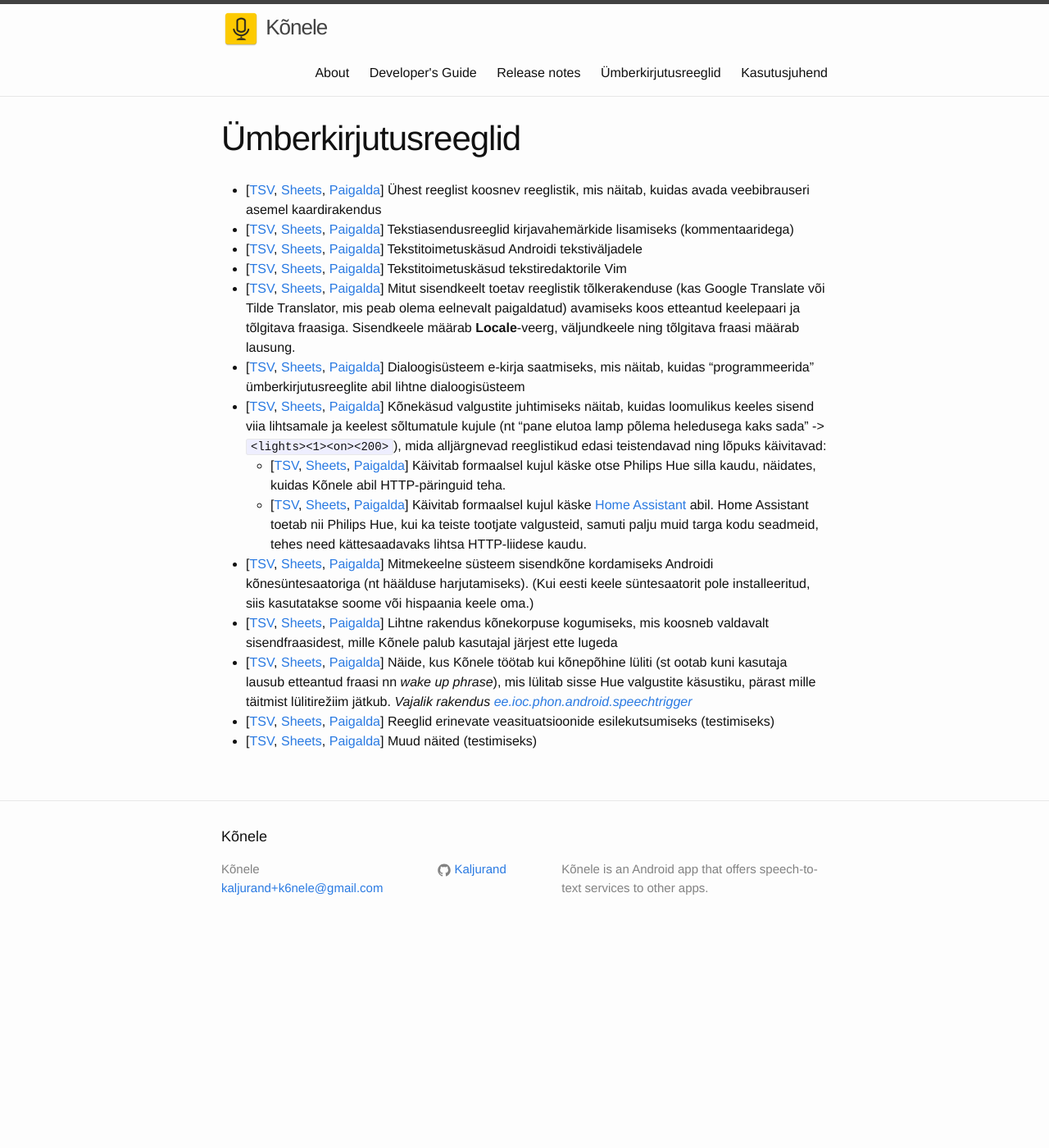
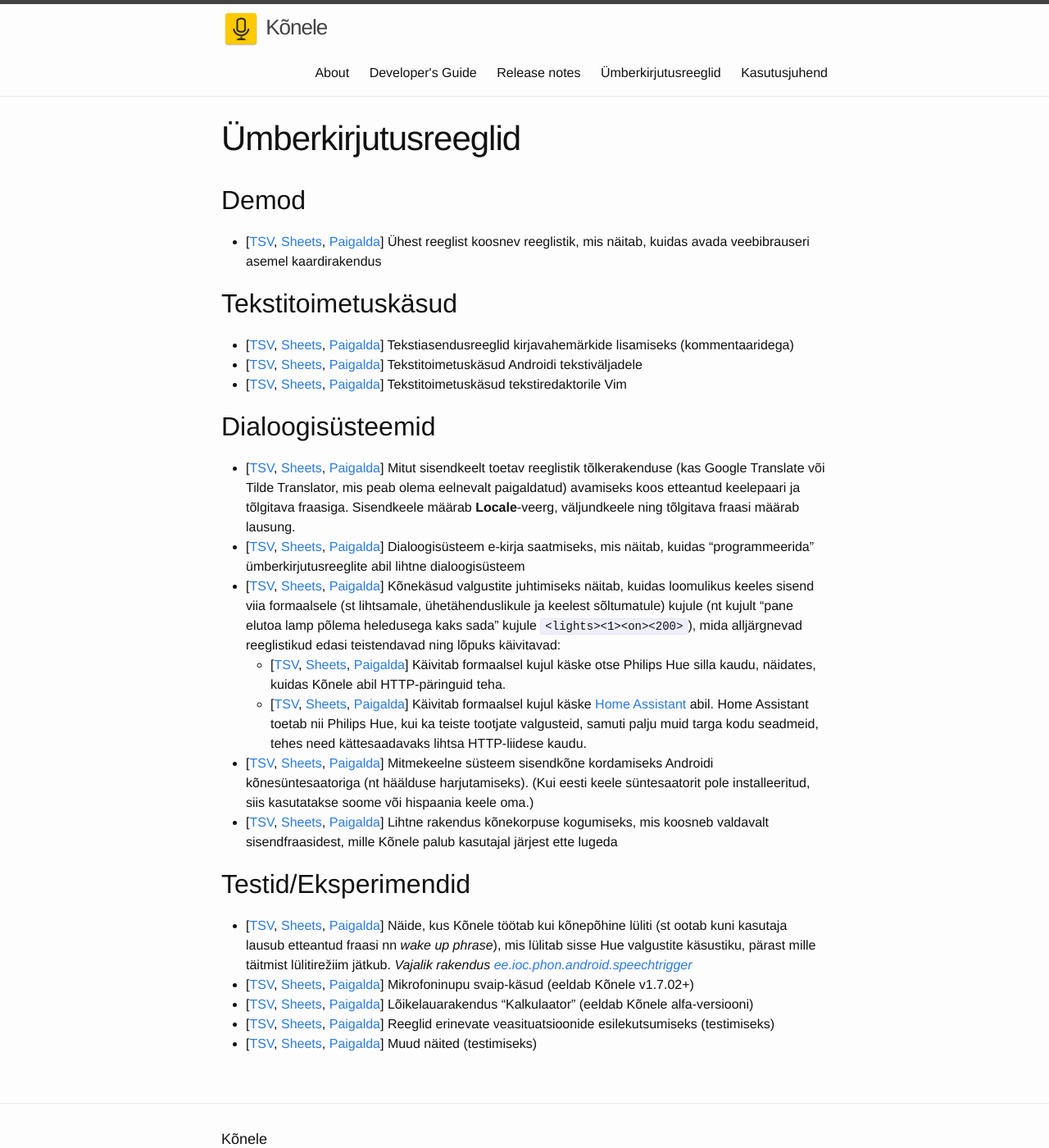
Before and after one commit to Kaljurand/K6nele, a Jekyll site: the page built from docs/et/rewrites.md, in a window 1280 px wide and 1400 px high. Shown: the whole window at 82% size. Built offline with Jekyll 4.4.1, drawn with Linux system fonts in a browser that asks for light colours; comment, search, counter and statistics services are not loaded.

Commit message:
Rewrites page: add sections + 2 new experim tables

```diff
--- a/docs/et/rewrites.md
+++ b/docs/et/rewrites.md
@@ -3,17 +3,34 @@
 comments: true
 title: Ümberkirjutusreeglid
 ---
+Demod
+-----
+
 - [[TSV](https://docs.google.com/spreadsheets/d/1liMiWDiU4iN1faAENtAIbFenbtpjKocJvNxjyuW9hqU/export?format=tsv), [Sheets](https://docs.google.com/spreadsheets/d/1liMiWDiU4iN1faAENtAIbFenbtpjKocJvNxjyuW9hqU/edit?usp=sharing), [Paigalda](1liMiWDiU4iN1faAENtAIbFenbtpjKocJvNxjyuW9hqU.html)] Ühest reeglist koosnev reeglistik, mis näitab, kuidas avada veebibrauseri asemel kaardirakendus
+
+Tekstitoimetuskäsud
+-------------------
+
 - [[TSV](https://docs.google.com/spreadsheets/d/1TC7hGq9SDrpiDmRjCxvFzfi6GJwOgKpQDQqTm086Xuk/export?format=tsv), [Sheets](https://docs.google.com/spreadsheets/d/1TC7hGq9SDrpiDmRjCxvFzfi6GJwOgKpQDQqTm086Xuk/edit?usp=sharing), [Paigalda](1TC7hGq9SDrpiDmRjCxvFzfi6GJwOgKpQDQqTm086Xuk.html)] Tekstiasendusreeglid kirjavahemärkide lisamiseks (kommentaaridega)
 - [[TSV](https://docs.google.com/spreadsheets/d/1cOkZZ1l8aEsWNHj_ynZm9VPKuktDWCy4tRZlT7qc_Og/export?format=tsv), [Sheets](https://docs.google.com/spreadsheets/d/1cOkZZ1l8aEsWNHj_ynZm9VPKuktDWCy4tRZlT7qc_Og/edit?usp=sharing), [Paigalda](1cOkZZ1l8aEsWNHj_ynZm9VPKuktDWCy4tRZlT7qc_Og.html)] Tekstitoimetuskäsud Androidi tekstiväljadele
 - [[TSV](https://docs.google.com/spreadsheets/d/13yVjVHMrHVBMZQYaBkHXdvE5U_MUgkW7XbKONYCc2xA/export?format=tsv), [Sheets](https://docs.google.com/spreadsheets/d/13yVjVHMrHVBMZQYaBkHXdvE5U_MUgkW7XbKONYCc2xA/edit?usp=sharing), [Paigalda](13yVjVHMrHVBMZQYaBkHXdvE5U_MUgkW7XbKONYCc2xA.html)] Tekstitoimetuskäsud tekstiredaktorile Vim
+
+Dialoogisüsteemid
+-----------------
+
 - [[TSV](https://docs.google.com/spreadsheets/d/1ndVmgLCG1wZ0cedfaAhL_kzw9aoqyP5jnsp1I-qFHwQ/export?format=tsv), [Sheets](https://docs.google.com/spreadsheets/d/1ndVmgLCG1wZ0cedfaAhL_kzw9aoqyP5jnsp1I-qFHwQ/edit?usp=sharing), [Paigalda](1ndVmgLCG1wZ0cedfaAhL_kzw9aoqyP5jnsp1I-qFHwQ.html)] Mitut sisendkeelt toetav reeglistik tõlkerakenduse (kas Google Translate või Tilde Translator, mis peab olema eelnevalt paigaldatud) avamiseks koos etteantud keelepaari ja tõlgitava fraasiga. Sisendkeele määrab __Locale__-veerg, väljundkeele ning tõlgitava fraasi määrab lausung.
 - [[TSV](https://docs.google.com/spreadsheets/d/1a_waZskhCxM0NGy6T0_cIAzWd7rHocg0kBvFAIJ6M2s/export?format=tsv), [Sheets](https://docs.google.com/spreadsheets/d/1a_waZskhCxM0NGy6T0_cIAzWd7rHocg0kBvFAIJ6M2s/edit?usp=sharing), [Paigalda](1a_waZskhCxM0NGy6T0_cIAzWd7rHocg0kBvFAIJ6M2s.html)] Dialoogisüsteem e-kirja saatmiseks, mis näitab, kuidas "programmeerida" ümberkirjutusreeglite abil lihtne dialoogisüsteem
-- [[TSV](https://docs.google.com/spreadsheets/d/1ZAlBIZniTNorGn8U_WwOxNURT9NlyiGfzjGslIbNx2k/export?format=tsv), [Sheets](https://docs.google.com/spreadsheets/d/1ZAlBIZniTNorGn8U_WwOxNURT9NlyiGfzjGslIbNx2k/edit?usp=sharing), [Paigalda](1ZAlBIZniTNorGn8U_WwOxNURT9NlyiGfzjGslIbNx2k.html)] Kõnekäsud valgustite juhtimiseks näitab, kuidas loomulikus keeles sisend viia lihtsamale ja keelest sõltumatule kujule (nt "pane elutoa lamp põlema heledusega kaks sada" -> ``<lights><1><on><200>``), mida alljärgnevad reeglistikud edasi teistendavad ning lõpuks käivitavad:
+- [[TSV](https://docs.google.com/spreadsheets/d/1ZAlBIZniTNorGn8U_WwOxNURT9NlyiGfzjGslIbNx2k/export?format=tsv), [Sheets](https://docs.google.com/spreadsheets/d/1ZAlBIZniTNorGn8U_WwOxNURT9NlyiGfzjGslIbNx2k/edit?usp=sharing), [Paigalda](1ZAlBIZniTNorGn8U_WwOxNURT9NlyiGfzjGslIbNx2k.html)] Kõnekäsud valgustite juhtimiseks näitab, kuidas loomulikus keeles sisend viia formaalsele (st lihtsamale, ühetähenduslikule ja keelest sõltumatule) kujule (nt kujult "pane elutoa lamp põlema heledusega kaks sada" kujule ``<lights><1><on><200>``), mida alljärgnevad reeglistikud edasi teistendavad ning lõpuks käivitavad:
   - [[TSV](https://docs.google.com/spreadsheets/d/1owXRMDRIGvi4Ya0lP6_LXsbZXs-sslwhzEye5pGAXbo/export?format=tsv), [Sheets](https://docs.google.com/spreadsheets/d/1owXRMDRIGvi4Ya0lP6_LXsbZXs-sslwhzEye5pGAXbo/edit?usp=sharing), [Paigalda](1owXRMDRIGvi4Ya0lP6_LXsbZXs-sslwhzEye5pGAXbo.html)] Käivitab formaalsel kujul käske otse Philips Hue silla kaudu, näidates, kuidas Kõnele abil HTTP-päringuid teha.
   - [[TSV](https://docs.google.com/spreadsheets/d/1lxvkGerd_WMljca0dsgxViw_5cnOEgDzneBL-uXI-xI/export?format=tsv), [Sheets](https://docs.google.com/spreadsheets/d/1lxvkGerd_WMljca0dsgxViw_5cnOEgDzneBL-uXI-xI/edit?usp=sharing), [Paigalda](1lxvkGerd_WMljca0dsgxViw_5cnOEgDzneBL-uXI-xI.html)] Käivitab formaalsel kujul käske [Home Assistant](https://home-assistant.io/) abil. Home Assistant toetab nii Philips Hue, kui ka teiste tootjate valgusteid, samuti palju muid targa kodu seadmeid, tehes need kättesaadavaks lihtsa HTTP-liidese kaudu.
 - [[TSV](https://docs.google.com/spreadsheets/d/1ViO4swIovvuRJC-kiPaQOIdAkuwHCbQvTQlNUwaAoJQ/export?format=tsv), [Sheets](https://docs.google.com/spreadsheets/d/1ViO4swIovvuRJC-kiPaQOIdAkuwHCbQvTQlNUwaAoJQ/edit?usp=sharing), [Paigalda](1ViO4swIovvuRJC-kiPaQOIdAkuwHCbQvTQlNUwaAoJQ.html)] Mitmekeelne süsteem sisendkõne kordamiseks Androidi kõnesüntesaatoriga (nt häälduse harjutamiseks). (Kui eesti keele süntesaatorit pole installeeritud, siis kasutatakse soome või hispaania keele oma.)
 - [[TSV](https://docs.google.com/spreadsheets/d/1GvBl2Tq9sZRrQCRnsttpYliyR7vraDpMHReVyoOijq4/export?format=tsv), [Sheets](https://docs.google.com/spreadsheets/d/1GvBl2Tq9sZRrQCRnsttpYliyR7vraDpMHReVyoOijq4/edit?usp=sharing), [Paigalda](1GvBl2Tq9sZRrQCRnsttpYliyR7vraDpMHReVyoOijq4.html)] Lihtne rakendus kõnekorpuse kogumiseks, mis koosneb valdavalt sisendfraasidest, mille Kõnele palub kasutajal järjest ette lugeda
+
+Testid/Eksperimendid
+--------------------
+
 - [[TSV](https://docs.google.com/spreadsheets/d/1jYhX5ARj_I5c78K9ECUDmE9gr96xes732vFlJsuGLtk/export?format=tsv), [Sheets](https://docs.google.com/spreadsheets/d/1jYhX5ARj_I5c78K9ECUDmE9gr96xes732vFlJsuGLtk/edit?usp=sharing), [Paigalda](1jYhX5ARj_I5c78K9ECUDmE9gr96xes732vFlJsuGLtk.html)] Näide, kus Kõnele töötab kui kõnepõhine lüliti (st ootab kuni kasutaja lausub etteantud fraasi nn _wake up phrase_), mis lülitab sisse Hue valgustite käsustiku, pärast mille täitmist lülitirežiim jätkub. _Vajalik rakendus [ee.ioc.phon.android.speechtrigger](https://github.com/Kaljurand/speech-trigger)_
+- [[TSV](https://docs.google.com/spreadsheets/d/1c4Rbo6LLTr24Yw0NO9lZiXsPe36aCozmqrPvHScw2Ss/export?format=tsv), [Sheets](https://docs.google.com/spreadsheets/d/1c4Rbo6LLTr24Yw0NO9lZiXsPe36aCozmqrPvHScw2Ss/edit?usp=sharing), [Paigalda](1c4Rbo6LLTr24Yw0NO9lZiXsPe36aCozmqrPvHScw2Ss.html)] Mikrofoninupu svaip-käsud (eeldab Kõnele v1.7.02+)
+- [[TSV](https://docs.google.com/spreadsheets/d/1lG3e0lhOyrRnYTLrbroLR2g3Z6R3QdwFOvRBna7Du5I/export?format=tsv), [Sheets](https://docs.google.com/spreadsheets/d/1lG3e0lhOyrRnYTLrbroLR2g3Z6R3QdwFOvRBna7Du5I/edit?usp=sharing), [Paigalda](1lG3e0lhOyrRnYTLrbroLR2g3Z6R3QdwFOvRBna7Du5I.html)] Lõikelauarakendus "Kalkulaator" (eeldab Kõnele alfa-versiooni)
 - [[TSV](https://docs.google.com/spreadsheets/d/1ZrkBeDT3C9OplX4uDL_HG4lLAJajBgZDxy8VK_3JyYg/export?format=tsv), [Sheets](https://docs.google.com/spreadsheets/d/1ZrkBeDT3C9OplX4uDL_HG4lLAJajBgZDxy8VK_3JyYg/edit?usp=sharing), [Paigalda](1ZrkBeDT3C9OplX4uDL_HG4lLAJajBgZDxy8VK_3JyYg.html)] Reeglid erinevate veasituatsioonide esilekutsumiseks (testimiseks)
 - [[TSV](https://docs.google.com/spreadsheets/d/1SXxXcJf6YQv7ALb_2QJWPs9tVsk4SGc-vxSy6n6l1S0/export?format=tsv), [Sheets](https://docs.google.com/spreadsheets/d/1SXxXcJf6YQv7ALb_2QJWPs9tVsk4SGc-vxSy6n6l1S0/edit?usp=sharing), [Paigalda](1SXxXcJf6YQv7ALb_2QJWPs9tVsk4SGc-vxSy6n6l1S0.html)] Muud näited (testimiseks)
```
Also changed, not shown: docs/et/1ZAlBIZniTNorGn8U_WwOxNURT9NlyiGfzjGslIbNx2k.md (+1 -1 lines), docs/et/1c4Rbo6LLTr24Yw0NO9lZiXsPe36aCozmqrPvHScw2Ss.md (added, +7 -0 lines), docs/et/1lG3e0lhOyrRnYTLrbroLR2g3Z6R3QdwFOvRBna7Du5I.md (added, +7 -0 lines), docs/et/rewrites.csv (+18 -1 lines), 1 other file.
